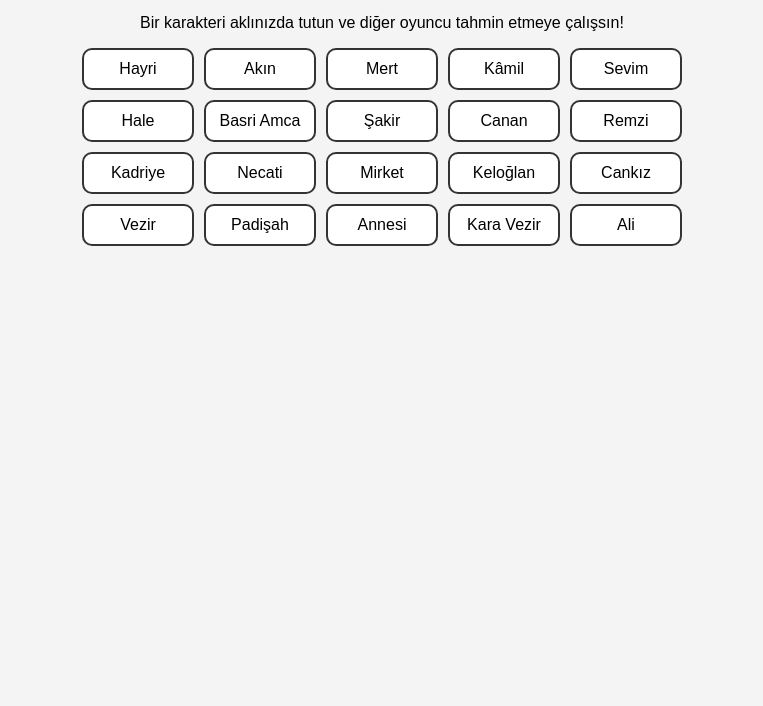
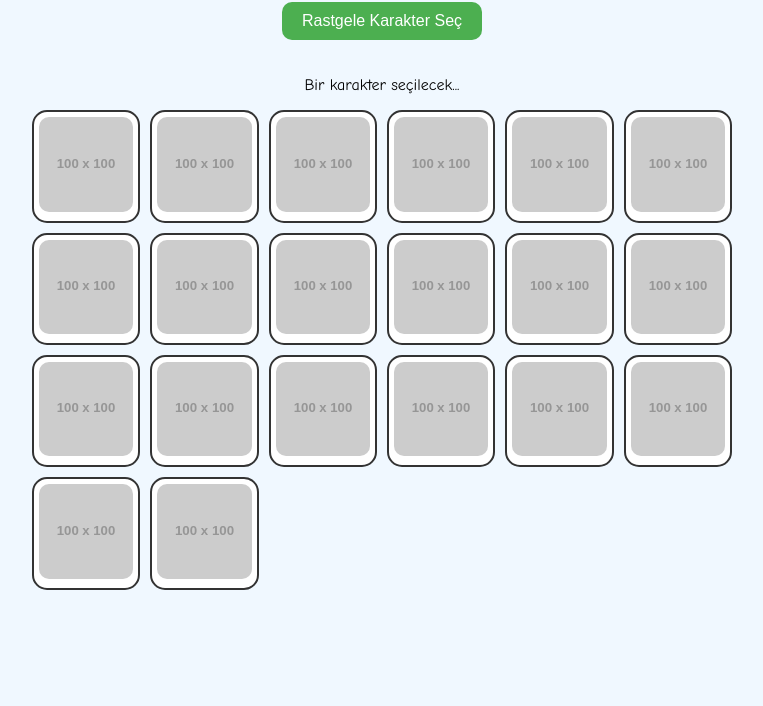
Before and after one commit to sametmsl/Billbakal-mkim, a plain HTML site: page index.html in a window 1280 px wide. Shown: the part 94-800 px from the top of the page, without its empty margins (258-1021 px from the left). Drawn offline with Linux system fonts and the light colour scheme; placeholder pictures from the web are drawn by us.

Commit message:
Update index.html

```diff
--- a/index.html
+++ b/index.html
@@ -6,44 +6,65 @@
   <title>Bil Bakalım Kim?</title>
   <style>
     body {
-      font-family: 'Arial', sans-serif;
+      font-family: 'Comic Sans MS', cursive, sans-serif;
       text-align: center;
-      background-color: #f4f4f4;
+      background-color: #f0f8ff;
       padding: 20px;
     }
     h1 {
-      color: #333;
+      color: #4a4a4a;
+      font-size: 2em;
+      margin-bottom: 10px;
     }
     .grid {
       display: grid;
       grid-template-columns: repeat(auto-fill, minmax(100px, 1fr));
       gap: 10px;
-      max-width: 600px;
+      max-width: 700px;
       margin: 0 auto;
     }
     .card {
       background-color: #fff;
       border: 2px solid #333;
-      padding: 10px;
+      border-radius: 15px;
+      padding: 5px;
+      cursor: pointer;
+      transition: transform 0.2s, box-shadow 0.2s;
+    }
+    .card img {
+      width: 100%;
       border-radius: 10px;
-      cursor: pointer;
-      transition: 0.3s;
     }
     .card.hidden {
-      background-color: #999;
-      color: #999;
-      border: 2px solid #999;
+      opacity: 0.2;
       cursor: default;
     }
     .card:hover:not(.hidden) {
-      background-color: #ddd;
+      transform: scale(1.05);
+      box-shadow: 0 0 10px rgba(0,0,0,0.2);
+    }
+    button {
+      background-color: #4caf50;
+      color: white;
+      padding: 10px 20px;
+      font-size: 1em;
+      border: none;
+      border-radius: 10px;
+      margin-bottom: 20px;
+      cursor: pointer;
+    }
+    button:hover {
+      background-color: #45a049;
     }
   </style>
 </head>
 <body>
   <h1>Bil Bakalım Kim?</h1>
-  <p>Bir karakteri aklınızda tutun ve diğer oyuncu tahmin etmeye çalışsın!</p>
+  <button id="startBtn">Rastgele Karakter Seç</button>
+  <p id="selectedCharacter">Bir karakter seçilecek...</p>
   <div class="grid" id="characterGrid"></div>
+
+  <audio id="clickSound" src="https://www.soundjay.com/button/button-16.mp3" preload="auto"></audio>
 
   <script>
     const characters = [
@@ -52,17 +73,42 @@
       "Keloğlan", "Cankız", "Vezir", "Padişah", "Annesi", "Kara Vezir", "Ali"
     ];
 
+    const images = characters.map(name =>
+      `https://via.placeholder.com/100x100.png?text=${encodeURIComponent(name)}`
+    );
+
     const grid = document.getElementById("characterGrid");
+    const sound = document.getElementById("clickSound");
+    const selectedDisplay = document.getElementById("selectedCharacter");
+    const startBtn = document.getElementById("startBtn");
 
-    characters.forEach(name => {
+    function createGrid() {
+      grid.innerHTML = "";
+      characters.forEach((name, index) => {
         const card = document.createElement("div");
         card.className = "card";
-      card.textContent = name;
+
+        const img = document.createElement("img");
+        img.src = images[index];
+        img.alt = name;
+
+        card.appendChild(img);
         card.onclick = () => {
-        card.classList.toggle("hidden");
+          if (!card.classList.contains("hidden")) {
+            card.classList.add("hidden");
+            sound.play();
+          }
         };
         grid.appendChild(card);
       });
+    }
+
+    startBtn.onclick = () => {
+      const random = characters[Math.floor(Math.random() * characters.length)];
+      selectedDisplay.textContent = `Bil bakalım kim? Benim karakterim: ${random}`;
+    };
+
+    createGrid();
   </script>
 </body>
 </html>
```
Lines whose indentation alone changed are shown as unchanged.
